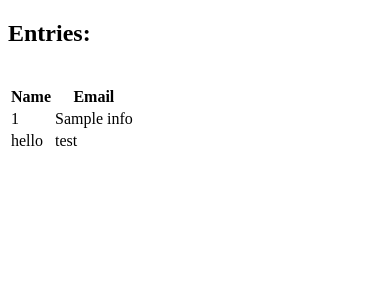
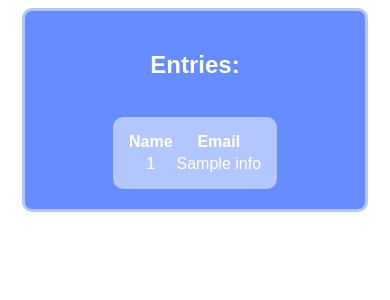
Before and after one commit to poulupj/TA-CloudxLabs, a Flask app: page /view in a window 390 px wide. Shown: the top 300 px of the page. Run offline with Flask 2, Linux system fonts and the light colour scheme; tables that the repository leaves empty or names only in its code hold one stand-in row (values such as "Sample post").

Commit message:
Front end - non responsive

```diff
--- a/templates/form.html
+++ b/templates/form.html
@@ -1,6 +1,10 @@
 <!DOCTYPE html>
 <html>
+  <head>
+    <link rel="stylesheet" href="styles.css">
+  </head>
   <body>
+  <div class="mainBody">
 
     <h2>Enter your details:</h2>
 
@@ -11,6 +15,6 @@
       <input type="email" id="email" name="email" pattern=".+@.+\..+" required><br><br>
       <input type="submit" value="Submit">
     </form>
-
+  </div>
   </body>
 </html>
--- a/templates/styles.css
+++ b/templates/styles.css
@@ -1,13 +1,42 @@
 .mainBody{
   margin: auto;
-  width: 50%;
-  border: 3px solid green;
-  padding: 10px;
+  width: 80%;
+  border: 3px solid #b3c6ff;
+  border-radius: 10px;
+  padding: 20px;
+  background-color: #668cff;
+  text-align: center;
+  font-family: Arial, Helvetica, sans-serif;
+  color: white;
 }
 
-h2{
-  margin: auto;
-  width: 50%;
-  border: 3px solid green;
+a {
+  border: 3px solid #b3c6ff;
+  border-radius: 10px;
   padding: 10px;
+  background-color: #b3c6ff;
+  text-decoration: none;
+  color: white;
 }
+
+input[type=submit], input[type=text], input[type=email] {
+  border: 3px solid #b3c6ff;
+  border-radius: 10px;
+  padding: 10px;
+  background-color: #b3c6ff;
+  color: white;
+}
+
+table {
+  border: 3px solid #b3c6ff;
+  border-radius: 10px;
+  padding: 10px;
+  background-color: #b3c6ff;
+  color: white;
+  margin-left: auto;
+  margin-right: auto;
+}
+
+th, td{
+  text-align: center;
+}
--- a/templates/view.html
+++ b/templates/view.html
@@ -1,8 +1,7 @@
 <!DOCTYPE html>
 <html>
   <head>
-    <meta name="viewport" content="width=device-width, initial-scale=1.0">
-    <link rel="stylesheet" src="styles.css">
+    <link rel="stylesheet" href="styles.css">
   </head>
 
   <body>
@@ -20,10 +19,6 @@
           <td> {{ row[1] }} </td>
         </tr>
         {% endfor %}
-        <tr>
-          <td> hello </td>
-          <td> test </td>
-        </tr>
     </table>
     </div>
   </body>
```
Also changed, not shown: templates/fail.html (+9 -5 lines), templates/success.html (+9 -6 lines). Lines whose indentation alone changed are shown as unchanged.
